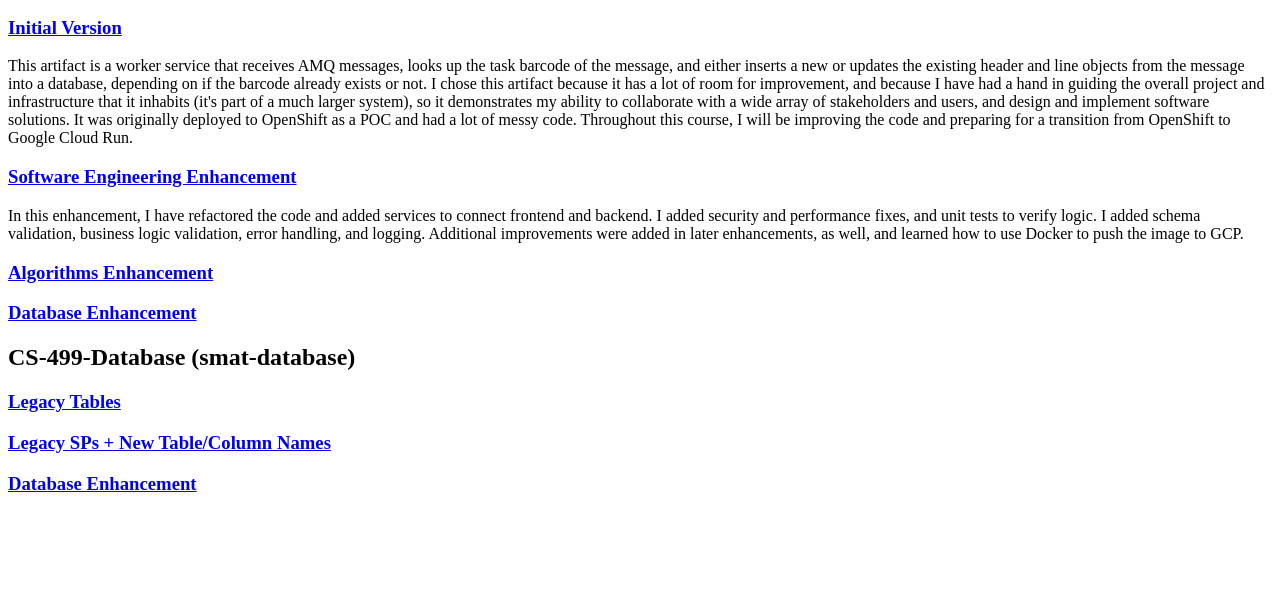
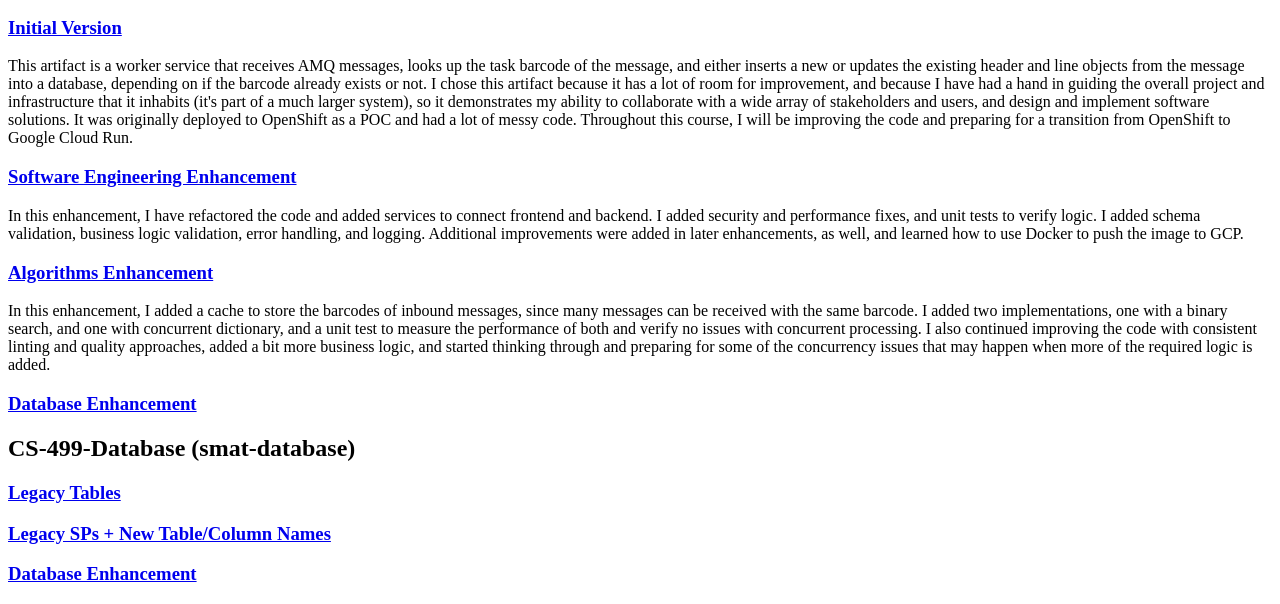
Before and after one commit to kwinters-snhu/kwinters-snhu.github.io, a plain HTML site: page index.html in a window 1280 px wide. Shown: the part 208-812 px from the top of the page. Drawn offline with Linux system fonts and the light colour scheme.

Commit message:
Update index.html

```diff
--- a/index.html
+++ b/index.html
@@ -23,6 +23,11 @@
     and unit tests to verify logic.  I added schema validation, business logic validation, error handling, and logging.  Additional improvements
     were added in later enhancements, as well, and learned how to use Docker to push the image to GCP.</p>
     <h3><a href="https://github.com/kwinters-snhu/CS-499-worker/tree/algorithms-enhancement">Algorithms Enhancement</a></h3>
+    <p>In this enhancement, I added a cache to store the barcodes of inbound messages, since many messages can be received with the same barcode.
+    I added two implementations, one with a binary search, and one with concurrent dictionary, and a unit test to measure the performance of both
+    and verify no issues with concurrent processing.  I also continued improving the code with consistent linting and quality approaches, added
+    a bit more business logic, and started thinking through and preparing for some of the concurrency issues that may happen when more of the
+    required logic is added.</p>
     <h3><a href="https://github.com/kwinters-snhu/CS-499-worker/tree/database-enhancement">Database Enhancement</a></h3>
 
     <h2>CS-499-Database (smat-database)</h2>
```
